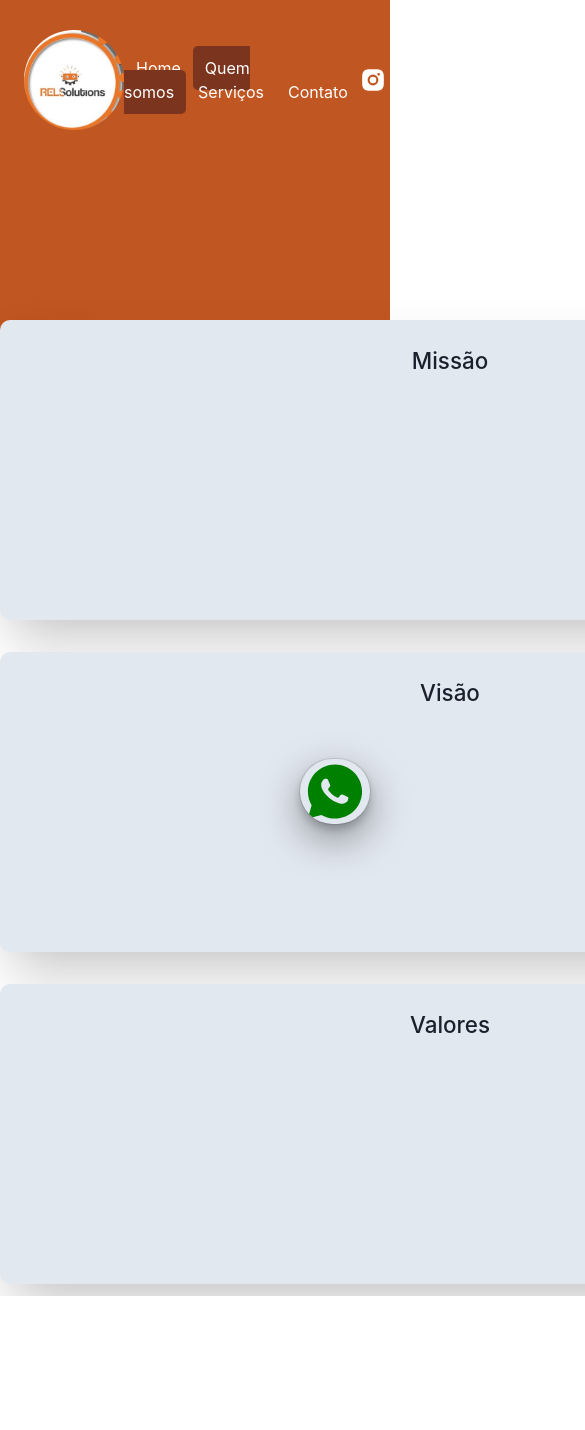
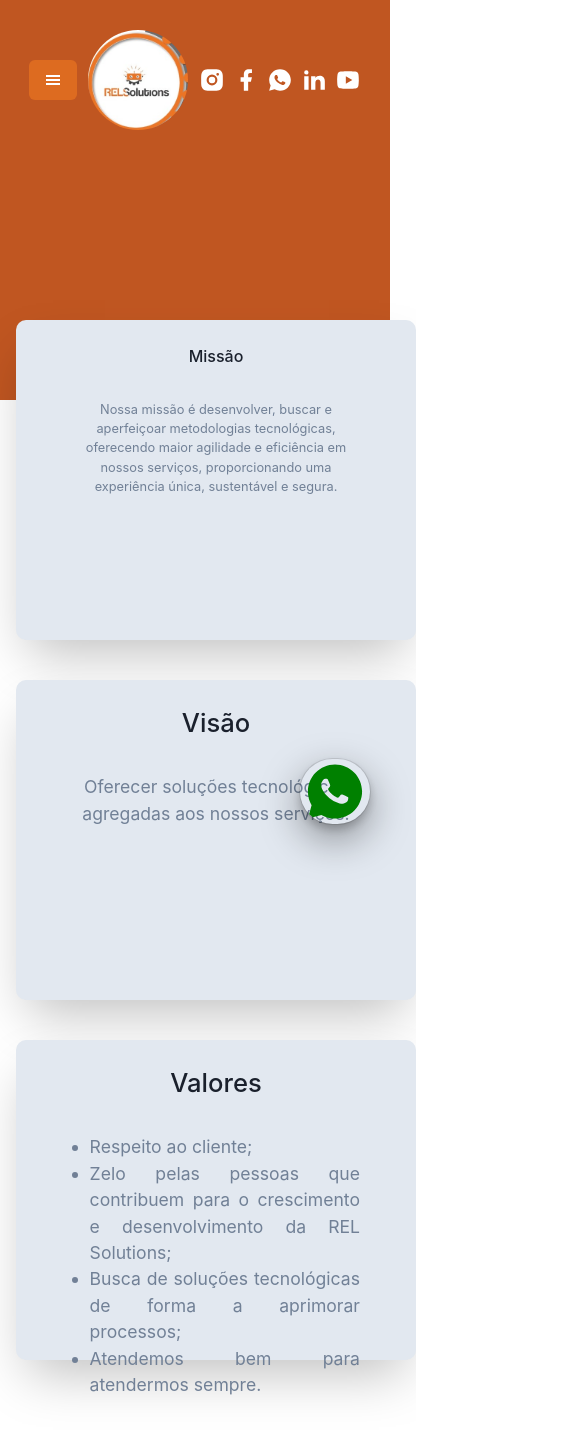
Before and after one commit to albertconceicao/relsolutions, a Next.js app: page /info in a window 390 px wide. Shown: the top 1430 px of the page, 585 px wide, since content can reach past the window. Before the commit the page ends 1296 px from the top, so only its background shows below. Built offline with nearby package versions, Linux system fonts and the light colour scheme.

Commit message:
subindo header responsivo

```diff
--- a/src/components/Header/NavLink.tsx
+++ b/src/components/Header/NavLink.tsx
@@ -10,7 +10,7 @@ interface NavLinkProps extends ChakraLinkProps {
 export const NavLink = ({href, children, ...rest}:NavLinkProps) => {
     return (
         <ActiveLink href={`${href}`} passHref>
-            <ChakraLink textDecoration={"none"} p="3" borderRadius={5}  color="white" fontSize={["1rem"]}
+            <ChakraLink textDecoration={"none"} p="3" borderRadius={5}  color="white" fontSize={["0.8rem","1rem"]}
              _hover={{
             textDecoration: "none",
             bg: "orange.800",
--- a/src/components/Header/index.tsx
+++ b/src/components/Header/index.tsx
@@ -1,9 +1,74 @@
-import { Box, Flex } from "@chakra-ui/react";
+import { Box, Button, Drawer, DrawerBody, DrawerContent, DrawerHeader, DrawerOverlay, Flex, Icon, useBreakpointValue, useDisclosure } from "@chakra-ui/react";
 import { Logo } from "./Logo";
 import { NavOptions } from "./NavOptions";
 import { SocialMedia } from "./SocialMedia";
+import { GiHamburgerMenu } from 'react-icons/gi';
 
 export const Header = () => {
+
+    const {onClose, onOpen, isOpen} = useDisclosure();
+
+    const isDrawerHeader = useBreakpointValue({
+        base: true,
+        lg: false
+    })
+
+    if(isDrawerHeader) {
+        return (
+            <Box bg="orange.600" h="400px" >
+
+                {/* <Flex
+                as="header"
+                w="100%"
+                maxWidth={1080}
+                h="40"
+                mx="auto"
+                px="6"
+                align="center"
+                justify="space-between"            >
+                    <Logo />
+                    <Flex>
+
+                        <NavOptions />
+                    </Flex>
+                    <Flex
+                    >
+                        <SocialMedia />
+                    </Flex>
+                </Flex> */}
+
+
+                <Flex
+                    as="header"
+                    w="100%"
+                    maxWidth={1080}
+                    h="40"
+                    mx="auto"
+                    px="6"
+                    align="center"
+                    justify="space-around"            >
+                        <Button colorScheme={'orange'} onClick={onOpen}>
+                        <Icon as={GiHamburgerMenu} />
+                        </Button>
+                        <Logo />
+                        <Flex
+                        >
+                            <SocialMedia />
+                        </Flex>
+                    </Flex>
+                <Drawer placement="top" onClose={onClose} isOpen={isOpen}>
+                    <DrawerOverlay />
+                    <DrawerContent>
+                    {/* <DrawerHeader borderBottomWidth='1px'>Basic Drawer</DrawerHeader> */}
+                    <DrawerBody bg="orange.600">
+                        <NavOptions />
+                    </DrawerBody>
+                    </DrawerContent>
+                </Drawer>
+            </Box>
+        );
+    } else {
+
         return (
             <Box bg="orange.600" h="400px">
 
@@ -29,3 +94,4 @@ export const Header = () => {
             </Box>
         );
     }
+}
--- a/src/pages/info.tsx
+++ b/src/pages/info.tsx
@@ -1,29 +1,42 @@
-import { Box, Flex, Stack, Text } from "@chakra-ui/react";
+import { Box, Flex, Grid, GridItem, ListItem, SimpleGrid, Stack, Text, UnorderedList } from "@chakra-ui/react";
 import { BoxContent } from "../components/BoxContent";
 
 export default function Info () {
     return (
-        <Flex direction="column"  mt="-80px" justify="center" >
+        <SimpleGrid columns={3} minChildWidth="380px" mt="-80px" gap="10" pl={["4","6","8","10"]} pr={["4","6","8","10"]} maxWidth={1400} mx="auto">
 
-            <Stack spacing="8" mx="auto" >
-                <BoxContent width="900px" height="300px">
-                    <Box>
-                        <Text as="h2" fontSize="1.4rem" fontWeight={"500"}>Missão</Text>
-                    </Box>
-                </BoxContent>
-                <BoxContent width="900px" height="300px">
-                    <Box>
-                        <Text as="h2" fontSize="1.4rem" fontWeight={"500"}>Visão</Text>
-                    </Box>
-                </BoxContent>
-                <BoxContent width="900px" height="300px">
-                    <Box>
-                        <Text as="h2" fontSize="1.4rem" fontWeight={"500"}>Valores</Text>
-                    </Box>
-                </BoxContent>
+            <BoxContent width={"400px"} height="320px">
+                <Box>
+                    <Text as="h2" fontSize={["1rem","1.2rem","1.3rem","1.4rem","1.6rem"]} fontWeight={"500"}>Missão</Text>
+                    <Text as="p"  p="8" color="gray.500" fontSize={["0.8rem","0.9rem","1rem","1.1rem"]}>
+                        Nossa missão é desenvolver, buscar e aperfeiçoar metodologias tecnológicas, oferecendo maior agilidade e eficiência em nossos serviços, proporcionando  uma experiência única, sustentável e segura.
+                    </Text>
+                </Box>
+            </BoxContent>
 
-            </Stack>
-        </Flex>
+            <BoxContent width="400px" height="320px">
+                <Box>
+                    <Text as="h2" fontSize="1.6rem" fontWeight={"500"}>Visão</Text>
+                    <Text as="p" p="8" color="gray.500" fontSize="1.1rem">
+                        Oferecer  soluções tecnológicas agregadas aos nossos serviços.
+                    </Text>
+                </Box>
+            </BoxContent>
+
+            <BoxContent width="400px" height="320px">
+                <Box>
+                    <Text as="h2" fontSize="1.6rem" fontWeight={"500"}>Valores</Text>
+                    <UnorderedList textAlign={["justify"]} p="8" color="gray.500" fontSize="1.1rem">
+                        <ListItem>Respeito ao cliente;</ListItem>
+                        <ListItem>Zelo pelas pessoas que contribuem para o crescimento e desenvolvimento da REL Solutions;</ListItem>
+                        <ListItem>Busca de soluções tecnológicas  de forma a aprimorar  processos;</ListItem>
+                        <ListItem>Atendemos bem para atendermos sempre.</ListItem>
+                    </UnorderedList>
+                </Box>
+            </BoxContent>
+
+
+        </SimpleGrid>
 
     );
 }
--- a/src/pages/services.tsx
+++ b/src/pages/services.tsx
@@ -8,8 +8,8 @@ export default function Services() {
             <Stack spacing="8" mx="auto" >
                 <BoxContent width="900px" height="300px">
                     <Box>
-                        <Text as="h2" fontSize="1.4rem" fontWeight={"500"}>Limpeza de placas solar</Text>
-                        <Text as="p" mt="8" textAlign="justify">
+                        <Text as="h2" fontSize="1.6rem" fontWeight={"500"}>Limpeza de placas solar</Text>
+                        <Text textAlign={["justify"]} p="8" color="gray.500" fontSize="1.1rem">
                             Lorem ipsum dolor sit, amet consectetur adipisicing elit. Molestiae exercitationem dolorem fugiat itaque vitae a ex harum, quasi neque, atque soluta tenetur, quae eum. Sequi neque est quasi vel beatae!
                         </Text>
                     </Box>
```
Lines whose indentation alone changed are shown as unchanged.
